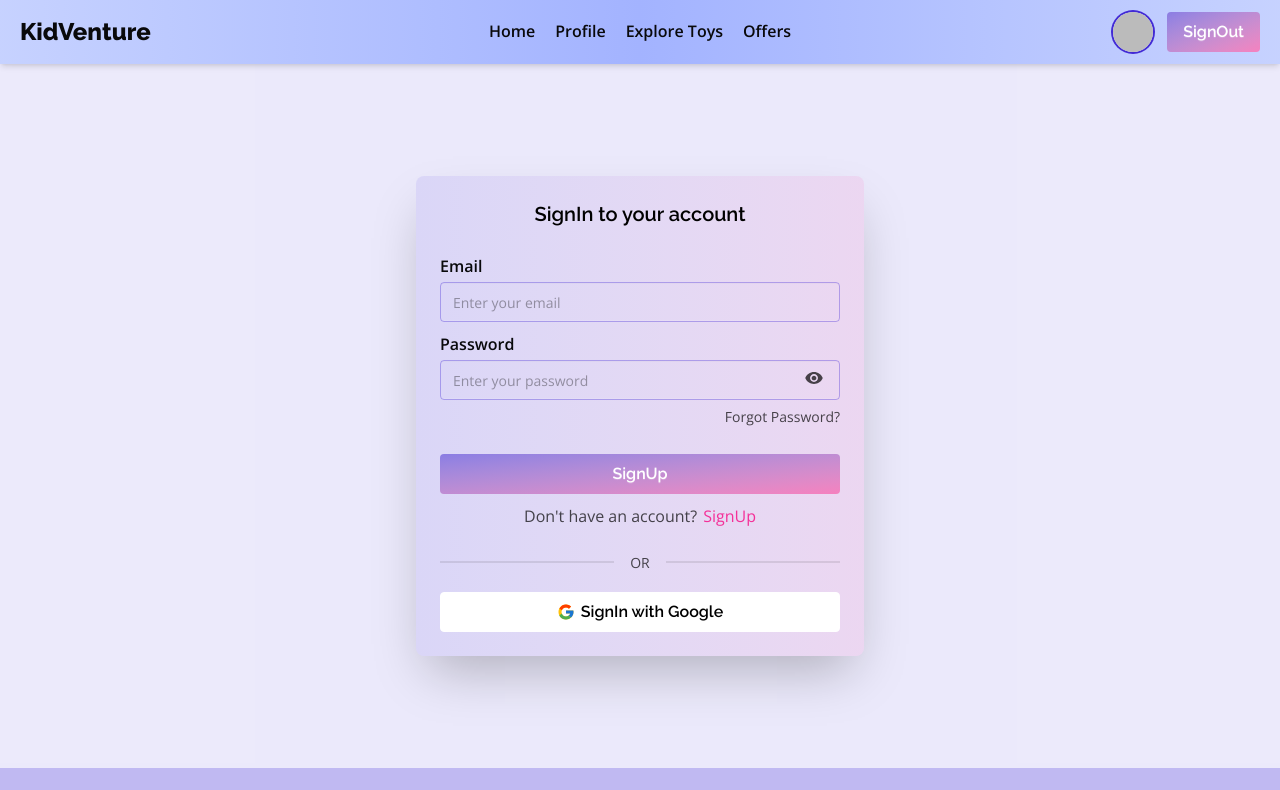
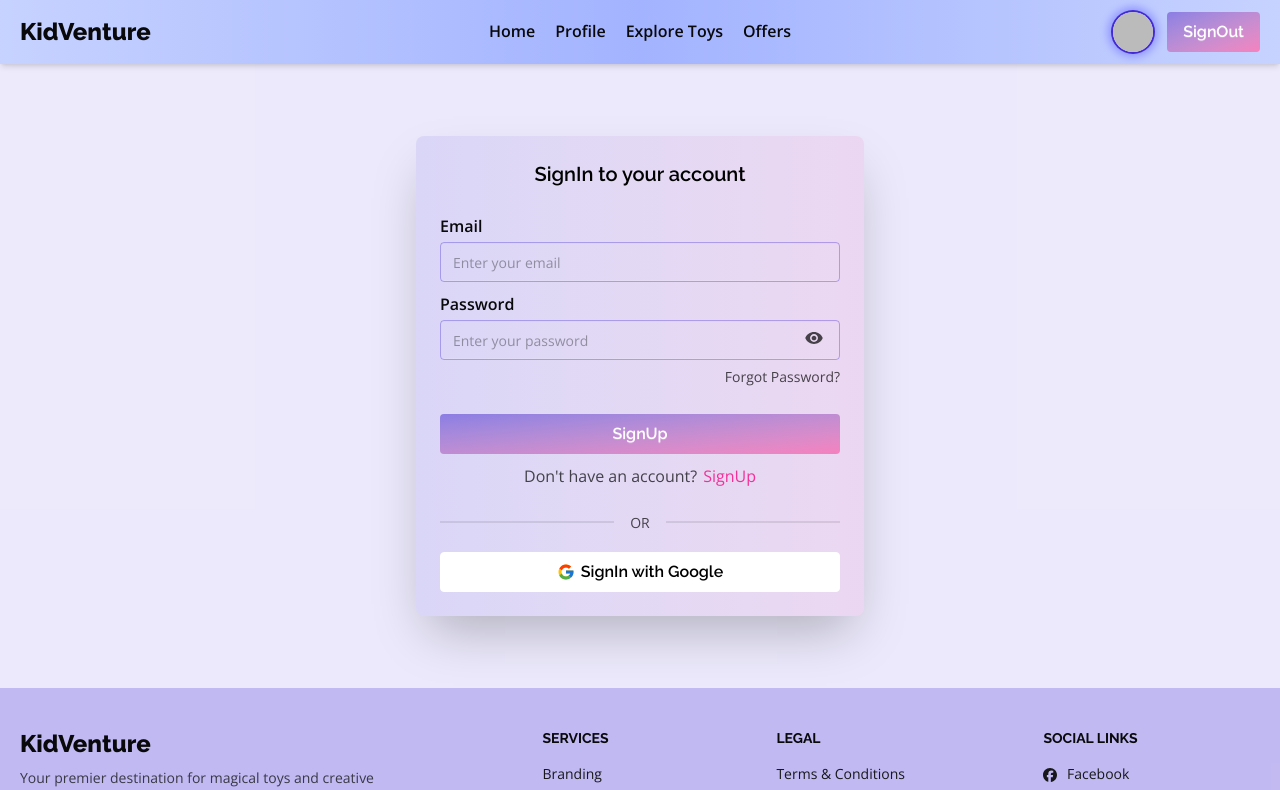
Before and after one commit to programmerrakibul/kid-venture, a React (Vite) app: page /signin in a window 1280 px wide. Shown: the top 790 px of the page. Built offline with nearby package versions, Linux system fonts and the light colour scheme; no server answers; sample sign-in values are in the browser's storage.

Commit message:
final modification

```diff
--- a/src/components/Avatar/Avatar.jsx
+++ b/src/components/Avatar/Avatar.jsx
@@ -1,8 +1,8 @@
-const Avatar = ({ src, alt, className }) => {
+const Avatar = ({ src, alt, className = "" }) => {
   return (
-    <div className="avatar">
+    <div className="avatar group">
       <div
-        className={`ring-primary ring-offset-base-100 rounded-full ring-2 bg-primary-content ${className}`}
+        className={`ring-primary ring-offset-base-100 rounded-full ring-2 bg-primary-content shadow-[0_0_9px_5px] shadow-indigo-500/50 group-hover:shadow-indigo-600 transition-shadow duration-300 ${className}`}
       >
         <img src={src} alt={alt} />
       </div>
--- a/src/pages/SignIn/SignIn.jsx
+++ b/src/pages/SignIn/SignIn.jsx
@@ -54,7 +54,7 @@ const SignIn = () => {
     <>
       <title>Sign In</title>
 
-      <section className="min-h-[calc(80dvh-64px)] my-16 px-5 grid place-items-center">
+      <section className="min-h-[calc(70dvh-64px)] my-16 px-5 grid place-items-center">
         <div className="card bg-linear-to-l from-secondary/10 to-primary/10 w-full max-w-md mx-auto shrink-0 shadow-2xl">
           <form
             onSubmit={handleSignInWithPassword}
--- a/src/pages/SignUp/SignUp.jsx
+++ b/src/pages/SignUp/SignUp.jsx
@@ -1,7 +1,6 @@
 import { Link, useNavigate } from "react-router";
 import useAuth from "../../hooks/useAuth";
 import { useState } from "react";
-import Container from "../../components/Container/Container";
 import { FcGoogle } from "react-icons/fc";
 import getAuthErrorMessage from "../../utilities/getErrorMessage";
 import { toast } from "react-toastify";
@@ -91,7 +90,7 @@ const SignUp = () => {
     <>
       <title>Sign Up</title>
 
-      <section className="min-h-[calc(80dvh-64px)] my-16 px-5 grid place-items-center">
+      <section className="min-h-[calc(50dvh-64px)] my-16 px-5 grid place-items-center">
         <div className="card bg-linear-to-l from-secondary/10 to-primary/10 w-full max-w-md mx-auto shrink-0 shadow-2xl">
           <form onSubmit={handleSignUp} className="card-body space-y-3.5">
             <h1 className="text-xl font-semibold text-black text-center">
--- a/src/pages/ToyDetails/ToyDetails.jsx
+++ b/src/pages/ToyDetails/ToyDetails.jsx
@@ -129,7 +129,7 @@ const ToyDetails = () => {
 
             <div className="space-y-1.5">
               <strong className="underline inline-block">Description</strong>
-              <p>{description}</p>
+              <p className="text-justify">{description}</p>
             </div>
           </div>
         </Container>
```
